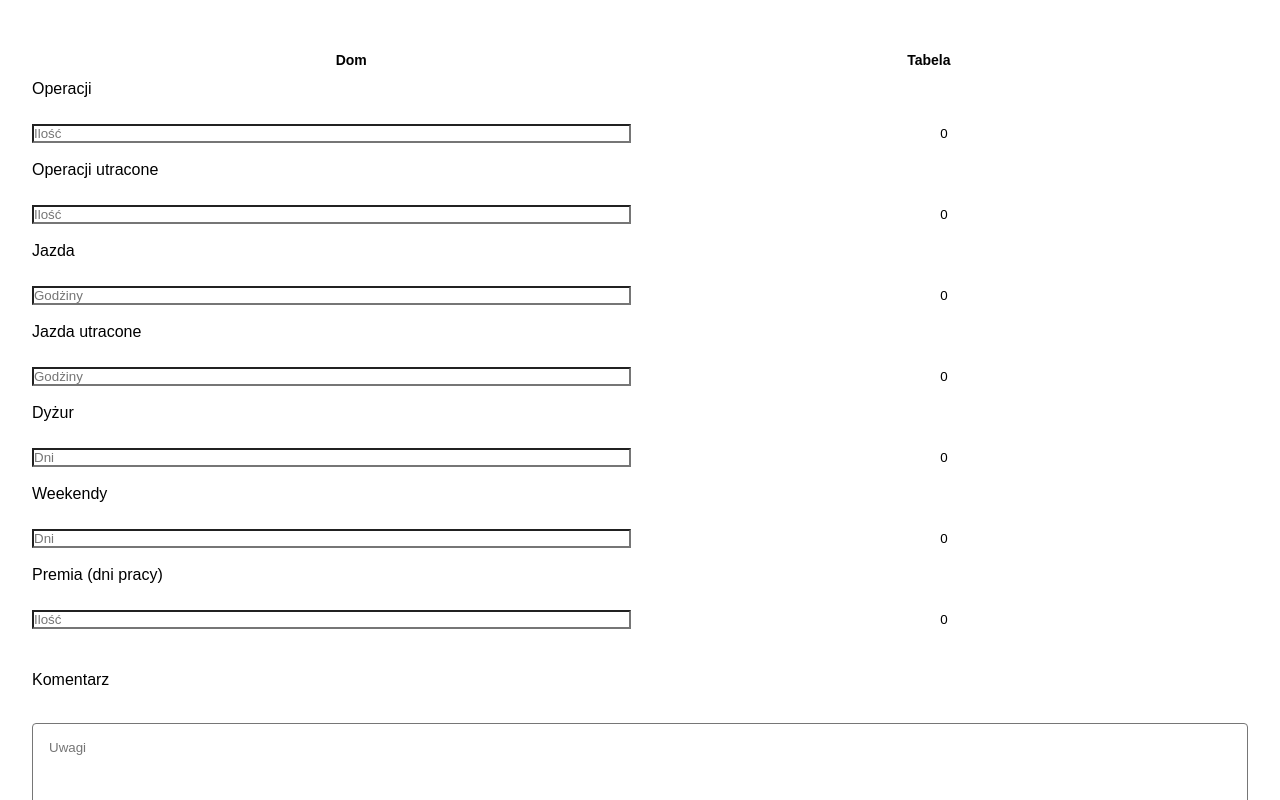
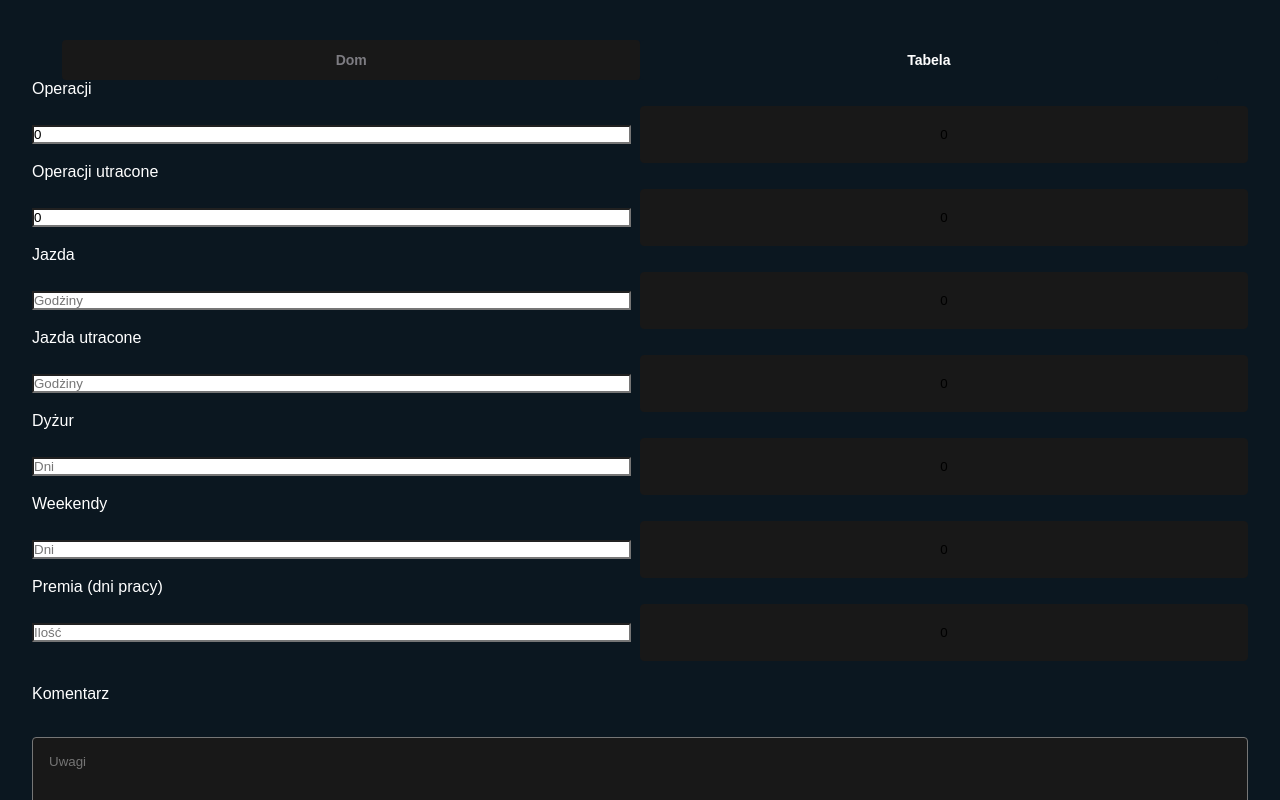
Before and after one commit to olekrumian/czassPracy-react-app, a React (Create React App) app: page / in a window 1280 px wide. Both pictures are taken after a click on the button "Dom". Shown: the top 800 px of the page. Built offline with nearby package versions, Linux system fonts and the light colour scheme.

Commit message:
calculateUtracone

```diff
--- a/src/Components/Calculate.js
+++ b/src/Components/Calculate.js
@@ -2,6 +2,8 @@ import {useEffect, useState} from 'react'
 import {FiTrash2} from 'react-icons/fi'
 
 const getFullTime = () => {
+  const body = document.querySelector('body')
+
   let today = new Date()
 
   let day = today.getDate()
@@ -16,6 +18,13 @@ const getFullTime = () => {
   if (min < 10) min = '0' + min
 
   let fullDate = `${day}.${month}.${year} ${hour}:${min}`
+
+  if (hour < 19) {
+    body.classList.add('day-theme')
+  } else if (hour > 8) {
+    body.classList.add('night-theme')
+  }
+
   return fullDate
 }
 
@@ -34,10 +43,11 @@ export const Calculate = () => {
     miejsce: '',
     kilometry: '',
     data: getFullTime(),
-    operacji: '',
+    operacji: 1,
     uwagi: '',
   })
   const [table, setTable] = useState(getLocalStorage())
+  const [sumOper, setSumOper] = useState(0)
 
   const handleChange = (e) => {
     const name = e.target.name
@@ -60,12 +70,42 @@ export const Calculate = () => {
     }
   }
 
+  function getLocalStorage() {
+    return localStorage.getItem('table')
+      ? JSON.parse(localStorage.getItem('table'))
+      : []
+  }
+
   const removeRow = (id) => {
     setTable(table.filter((item) => item.id !== id))
   }
 
+  const utracone = () => {
+    const array = getLocalStorage()
+
+    const arrayUtr = array.filter((elem) => elem.uwagi === 'utracone')
+    const utraconeTotal = arrayUtr.reduce((total, elem) => {
+      total += parseInt(elem.operacji)
+      return total
+    }, 0)
+
+    return utraconeTotal
+  }
+
+  const calculateOperacji = () => {
+    const suma = getLocalStorage()
+    let total = 0
+    if (suma.length > 0) {
+      suma.forEach((element) => {
+        total += parseInt(element.operacji)
+      })
+    }
+    return total
+  }
+
   useEffect(() => {
     localStorage.setItem('table', JSON.stringify(table))
+    setSumOper(calculateOperacji)
   }, [table])
 
   return (
@@ -186,7 +226,7 @@ export const Calculate = () => {
           >
             Oczyszć
           </button>
-          <div className="calculate"></div>
+          <div className="calculate">Operacji: {sumOper}</div>
         </div>
       </section>
 
@@ -200,8 +240,14 @@ export const Calculate = () => {
               className="input input_value hourMatch"
               placeholder="Ilość"
               inputMode="decimal"
+              name="hour"
+              value={calculateOperacji() - utracone()}
             />
-            <input id="hour" className="input input_goal hour" value="0" />
+            <input
+              id="hour"
+              className="input input_goal hour"
+              value={calculateOperacji() * 42}
+            />
           </div>
           <p className="input_title">Operacji utracone</p>
           <div className="input_wrapper">
@@ -211,8 +257,14 @@ export const Calculate = () => {
               className="input input_value"
               placeholder="Ilość"
               inputMode="decimal"
+              name="halfhour"
+              value={utracone()}
             />
-            <input id="halfhour" className="input input_goal" value="0" />
+            <input
+              id="halfhour"
+              className="input input_goal"
+              value={utracone() * 21}
+            />
           </div>
           <p className="input_title">Jazda</p>
           <div className="input_wrapper">
```
